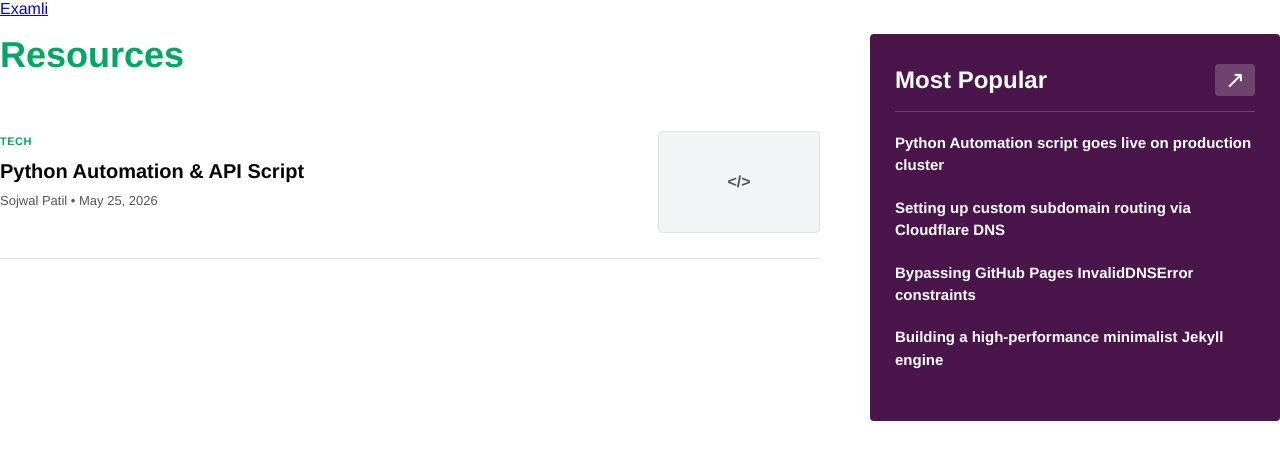
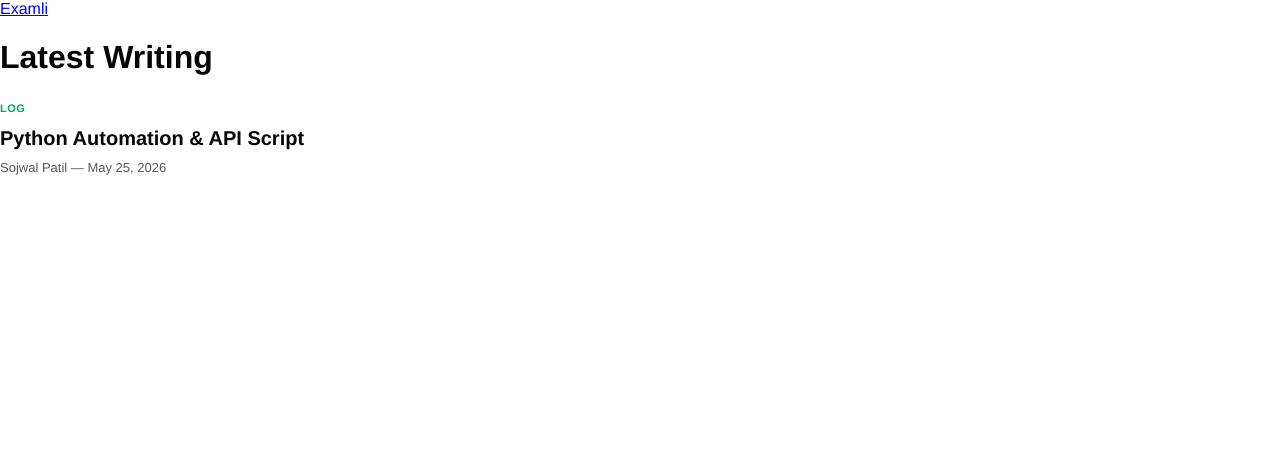
Before and after one commit to examli/examli.github.io, a Jekyll site: the page built from index.html, in a window 1280 px wide. Shown: the top 460 px of the page. Built offline with Jekyll 4.4.1, drawn with Linux system fonts in a browser that asks for light colours.

Commit message:
Update index.html

```diff
--- a/index.html
+++ b/index.html
@@ -3,45 +3,24 @@ layout: default
 title: Home
 ---
 
-<div class="tc-main-grid">
+<div class="clean-feed-layout">
 
-  <section class="feed-section">
   <div class="feed-header">
-      <h1 class="section-title">Resources</h1>
+    <h1 class="feed-title">Latest Writing</h1>
   </div>
 
   <div class="posts-list">
     {% for post in site.posts %}
-      <article class="post-card">
-        <div class="post-text">
-          <span class="post-category">{% if post.category %}{{ post.category }}{% else %}TECH{% endif %}</span>
+    <article class="clean-post-card">
+      <div class="post-content">
+        <span class="post-category">{% if post.category %}{{ post.category }}{% else %}LOG{% endif %}</span>
         <h2 class="post-title"><a href="{{ post.url }}">{{ post.title }}</a></h2>
         <div class="post-meta">
-            <span class="author">Sojwal Patil</span> • <span class="time">{{ post.date | date: "%B %d, %Y" }}</span>
+          <span>Sojwal Patil</span> — <span>{{ post.date | date: "%B %d, %Y" }}</span>
         </div>
-        </div>
-
-        <div class="post-thumb default-thumb">
-          <span>&lt;/&gt;</span>
       </div>
     </article>
     {% endfor %}
   </div>
-  </section>
-
-  <aside class="sidebar-section">
-    <div class="popular-box">
-      <div class="popular-header">
-        <h2>Most Popular</h2>
-        <span class="trend-icon">↗</span>
-      </div>
-      <ul class="popular-list">
-        <li><a href="#">Python Automation script goes live on production cluster</a></li>
-        <li><a href="#">Setting up custom subdomain routing via Cloudflare DNS</a></li>
-        <li><a href="#">Bypassing GitHub Pages InvalidDNSError constraints</a></li>
-        <li><a href="#">Building a high-performance minimalist Jekyll engine</a></li>
-      </ul>
-    </div>
-  </aside>
 
 </div>
```
Lines whose indentation alone changed are shown as unchanged.
